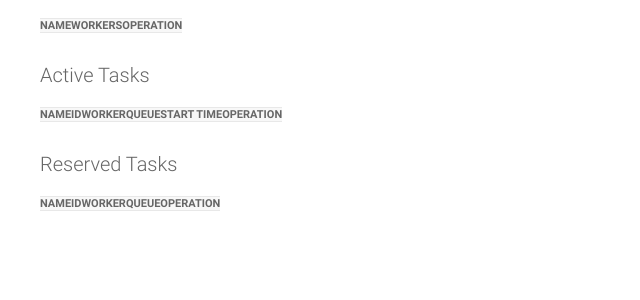
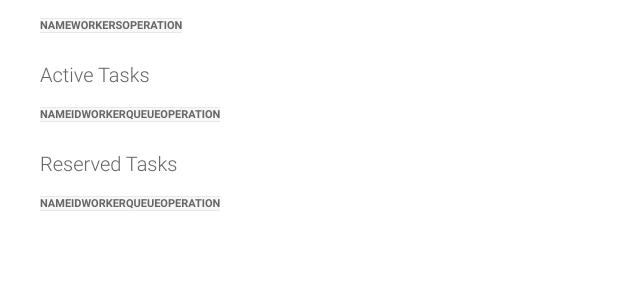
Before and after one commit to baranbartu/djcelery-admin, a Django app: page /admin/celery-monitoring/dashboard/ in a window 1280 px wide. Shown: the part 219-519 px from the top of the page, without its empty margins (0-640 px from the left). Run offline with Django 3.2, Linux system fonts and the light colour scheme; parts of the project's set-up code (start-up, migrations or seed data) failed here and were passed over.

Commit message:
date time fixed

```diff
--- a/sample_project/celeryadmin/client.py
+++ b/sample_project/celeryadmin/client.py
@@ -90,8 +90,6 @@ class CeleryClient(object):
                 t['name'] = task['name']
                 t['id'] = task['id']
                 t['worker'] = worker
-                # todo will be fixed with better way
-                t['started_at'] = task['time_start']
                 tasks.append(t)
         return tasks
 
--- a/sample_project/celeryadmin/context.py
+++ b/sample_project/celeryadmin/context.py
@@ -1,5 +1,6 @@
 __author__ = 'baranbartu'
 
+import datetime
 from client import CeleryClient
 
 
@@ -39,6 +40,8 @@ class ContextManager(object):
             event.update(name=exists.get('name', ''))
             event.update(args=exists.get('args', ''))
             event.update(kwargs=exists.get('kwargs', ''))
+        event['local_received'] = datetime.datetime.fromtimestamp(
+            event['local_received'])
         self._events.update({event['uuid']: event})
 
     def workers(self):
--- a/sample_project/celeryadmin/templates/admin/celery-monitoring/dashboard.html
+++ b/sample_project/celeryadmin/templates/admin/celery-monitoring/dashboard.html
@@ -138,9 +138,6 @@
                             Queue
                         </th>
                         <th scope="col">
-                            Start Time
-                        </th>
-                        <th scope="col">
                             Operation
                         </th>
                     </tr>
@@ -159,9 +156,6 @@
                             </td>
                             <td>
                                 {{ task.queue }}
-                            </td>
-                            <td>
-                                {{ task.started_at }}
                             </td>
                             <td>
                                 <input type="submit" value="Revoke"
```
